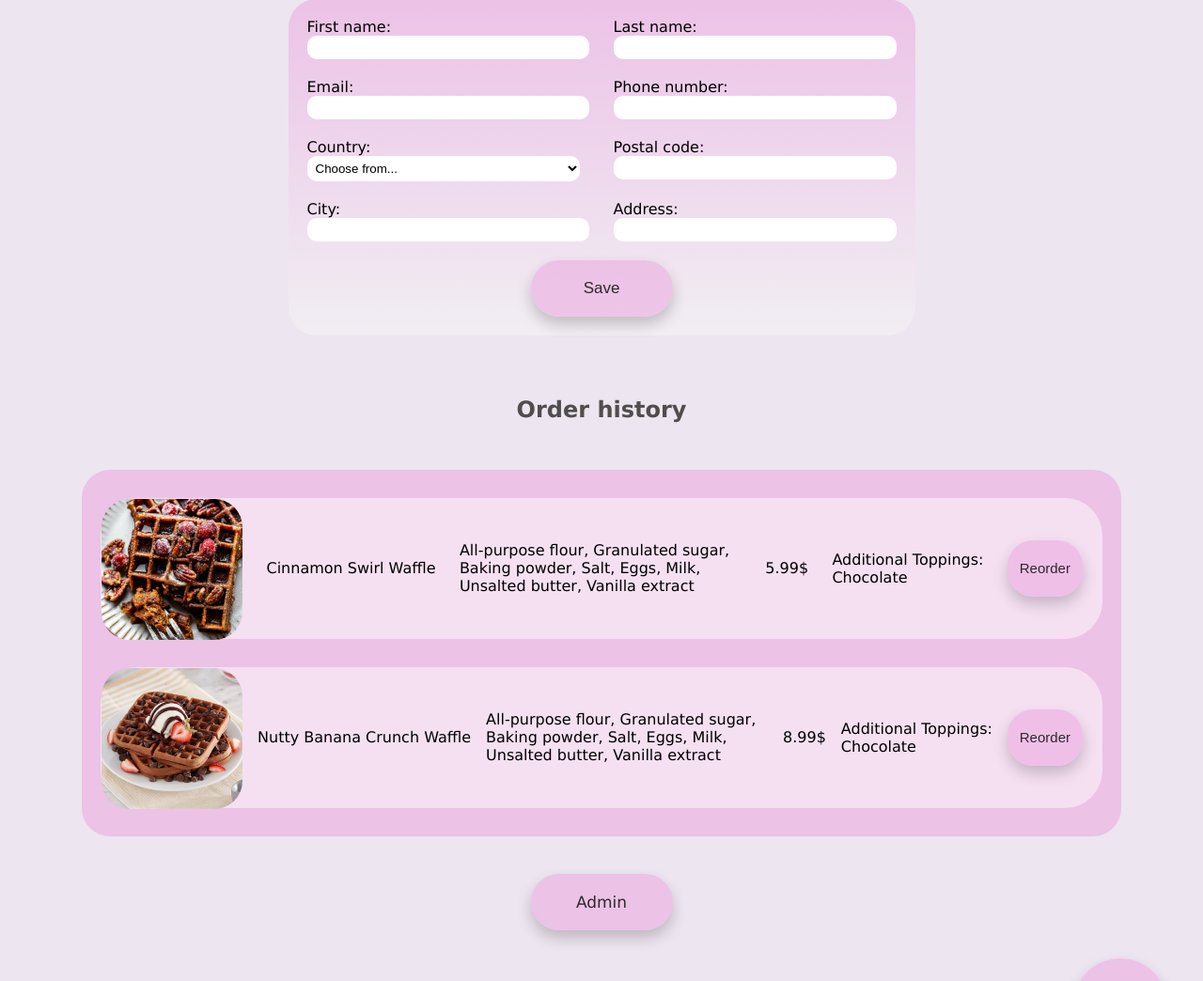
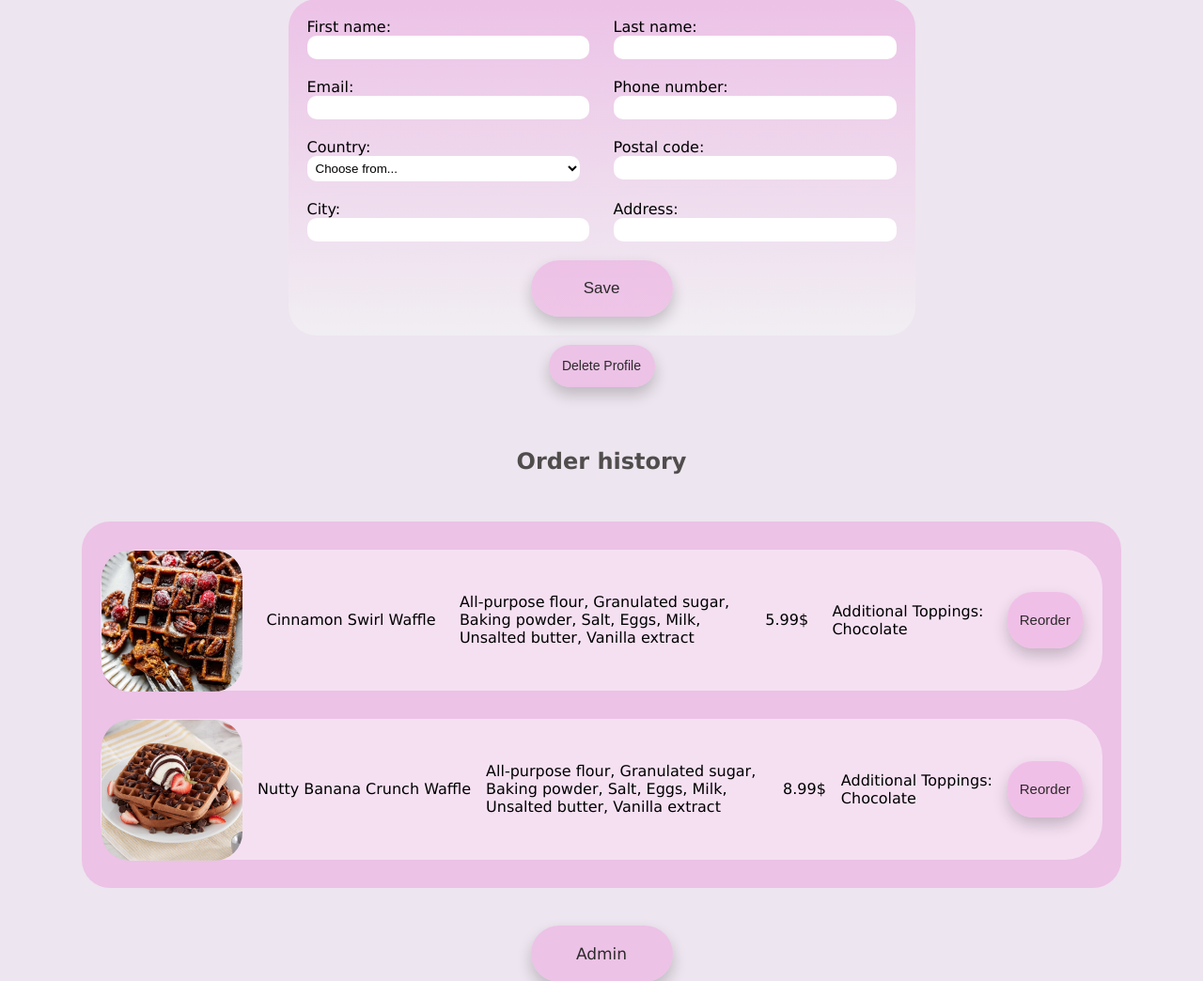
Before and after one commit to iza420/WEBTERV, a PHP site: page /profile.html in a window 1280 px wide. Shown: the part 273-1317 px from the top of the page at 94% size. Run offline with PHP 8.4, Linux system fonts and the light colour scheme.

Commit message:
new files for functions, DELETE PROFIL button in profile

```diff
--- a/css/profile.css
+++ b/css/profile.css
@@ -108,6 +108,25 @@ p {
   background-color: rgba(160, 106, 151, 0.5);
   transition: background-color 0.5s ease;
 }
+
+#deletebutton{
+  border: none;
+  margin-top: 10px;
+  width: 113px;
+  height: 45px;
+  font-size: 14px;
+  color: #2c2a2a;
+  background-color: rgba(235, 159, 222, 0.5);
+  border-radius: 30px;
+  box-shadow: 0 8px 16px 0 rgba(0, 0, 0, 0.2);
+  cursor: pointer;
+  align-self: center;
+}
+#deletebutton:hover {
+  background-color: rgba(160, 106, 151, 0.5);
+  transition: background-color 0.5s ease;
+}
+
 #previous-orders {
   display: flex;
   flex-direction: column;
--- a/profile.html
+++ b/profile.html
@@ -69,6 +69,7 @@
         </div>
         <button type="submit">Save</button>
       </form>
+      <button id="deletebutton">Delete Profile</button>
     </div>
     <h2>Order history</h2>
         <table>
--- /dev/null
+++ b/register.php
@@ -0,0 +1,5 @@
+<?php
+
+
+
+?>
--- /dev/null
+++ b/users.json
@@ -0,0 +1,3 @@
+{
+    "users": []
+}
```
Also changed, not shown: functions.php (added, +20 -0 lines).
